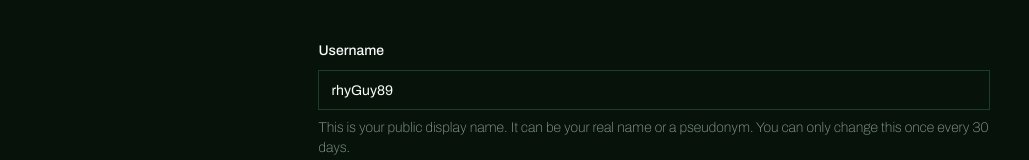
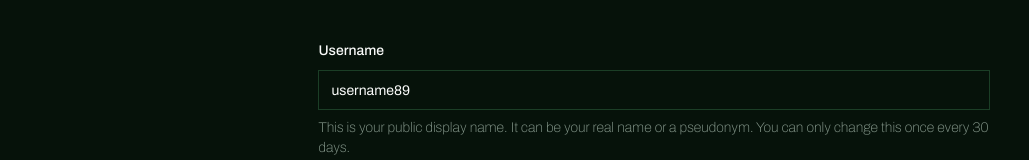
Before and after one commit to rhyanvargas/unchain3d-app-dashboard, a Next.js app: page /account in a window 1280 px wide. Shown: the part 297-457 px from the top of the page, without its empty margins (0-1029 px from the left). Built offline with nearby package versions, Linux system fonts and the light colour scheme; no server answers.

Commit message:
add username shortener as default value

```diff
--- a/app/profile/profile-form.tsx
+++ b/app/profile/profile-form.tsx
@@ -68,7 +68,11 @@ export function ProfileForm({ user }: ProfileFormProps) {
 				<FormField
 					control={form.control}
 					name="username"
-					defaultValue="rhyGuy89"
+					defaultValue={
+						user
+							? user?.email?.split("@", 2)[0].slice(0, 2).toUpperCase()
+							: "username89"
+					}
 					render={({ field }) => (
 						<FormItem>
 							<FormLabel>Username</FormLabel>
```
